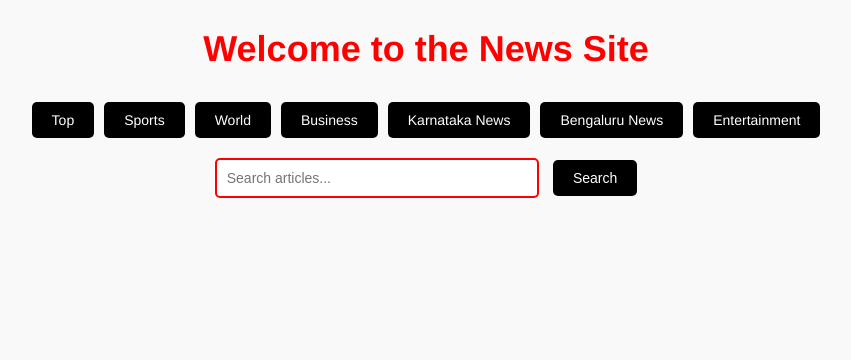
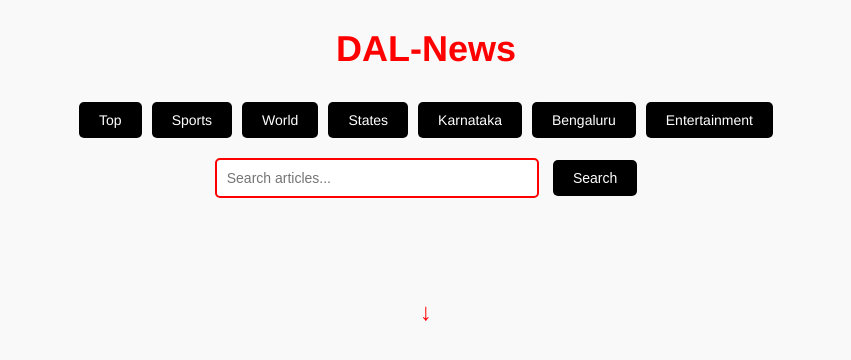
Before and after one commit to Arshbir1/News_Agent, a Flask app: page / in a window 1280 px wide. Shown: the top 360 px of the page, without its empty margins (214-1065 px from the left). Run offline with Flask 3, Linux system fonts and the light colour scheme.

Commit message:
Add files via upload

```diff
--- a/backend/templates/index.html
+++ b/backend/templates/index.html
@@ -3,18 +3,21 @@
 <head>
     <meta charset="UTF-8">
     <meta name="viewport" content="width=device-width, initial-scale=1.0">
-    <title>News Site</title>
+    <title>DAL-News</title>
     <link rel="stylesheet" href="{{ url_for('static', filename='styles.css') }}">
+    <link href="https://fonts.googleapis.com/css2?family=Roboto:wght@400;700&family=Lora:wght@400;700&display=swap" rel="stylesheet">
 </head>
 <body>
-    <h1>Welcome to the News Site</h1>
+    <header>
+        <h1>DAL-News</h1>
+    </header>
     <div id="categories">
         <button onclick="loadCategory('Top')">Top</button>
         <button onclick="loadCategory('Sports')">Sports</button>
         <button onclick="loadCategory('World')">World</button>
-        <button onclick="loadCategory('Business')">Business</button>
-        <button onclick="loadKarnatakaNews()">Karnataka News</button>  <!-- Updated -->
-        <button onclick="loadBengaluruNews()">Bengaluru News</button>  <!-- Updated -->
+        <button onclick="loadCategory('States')">States</button>
+        <button onclick="loadKarnatakaNews()">Karnataka</button>
+        <button onclick="loadBengaluruNews()">Bengaluru</button>
         <button onclick="loadCategory('Entertainment')">Entertainment</button>
     </div>
     <div id="search">
@@ -23,6 +26,7 @@
     </div>
     <div id="loading" style="display: none;">Loading...</div>
     <div id="news-articles"></div>
+    <div class="scroll-down-indicator">↓</div>
     <script src="{{ url_for('static', filename='script.js') }}"></script>
 </body>
 </html>
```
Also changed, not shown: backend/templates/article.html (+24 -7 lines).
